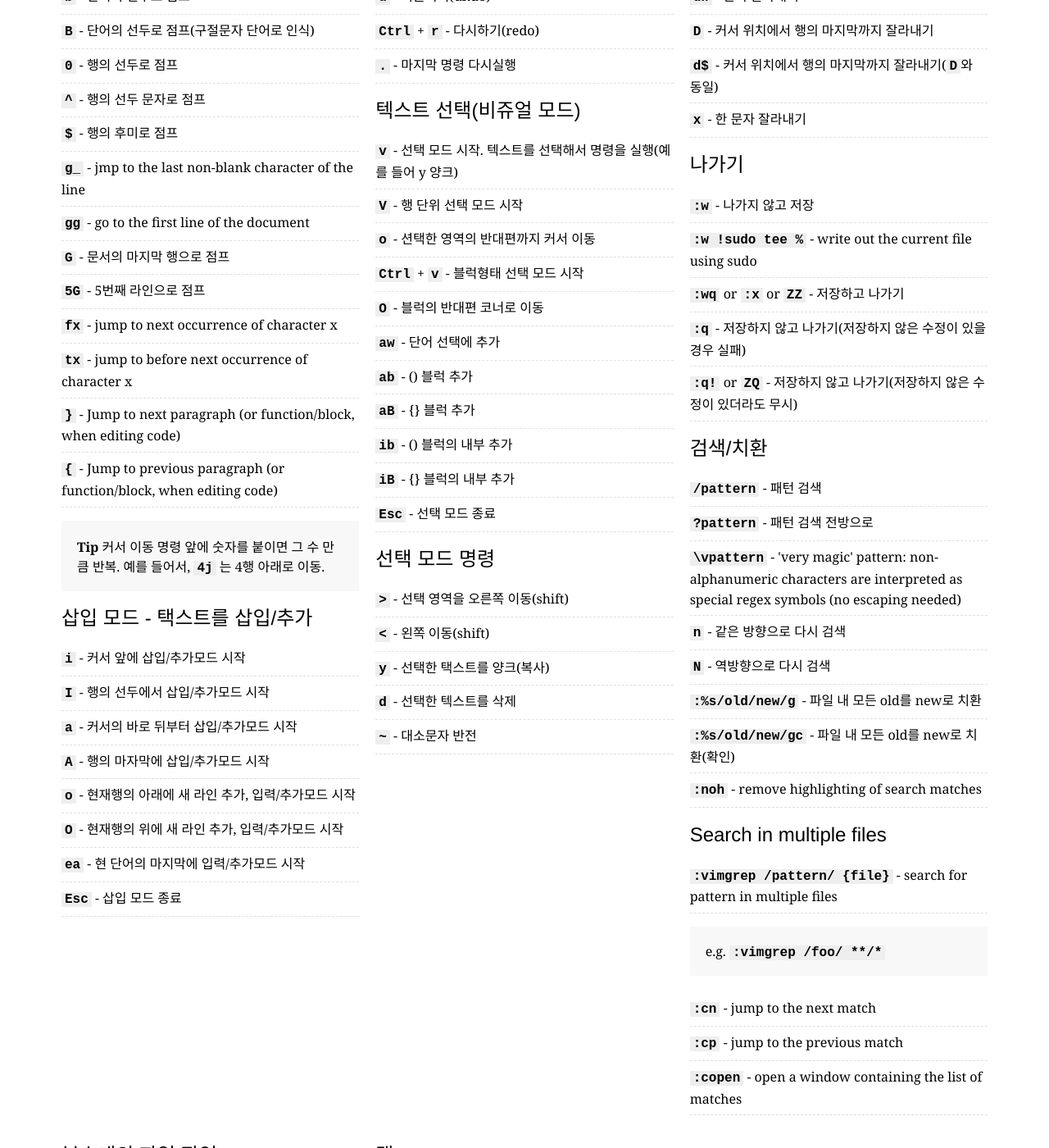
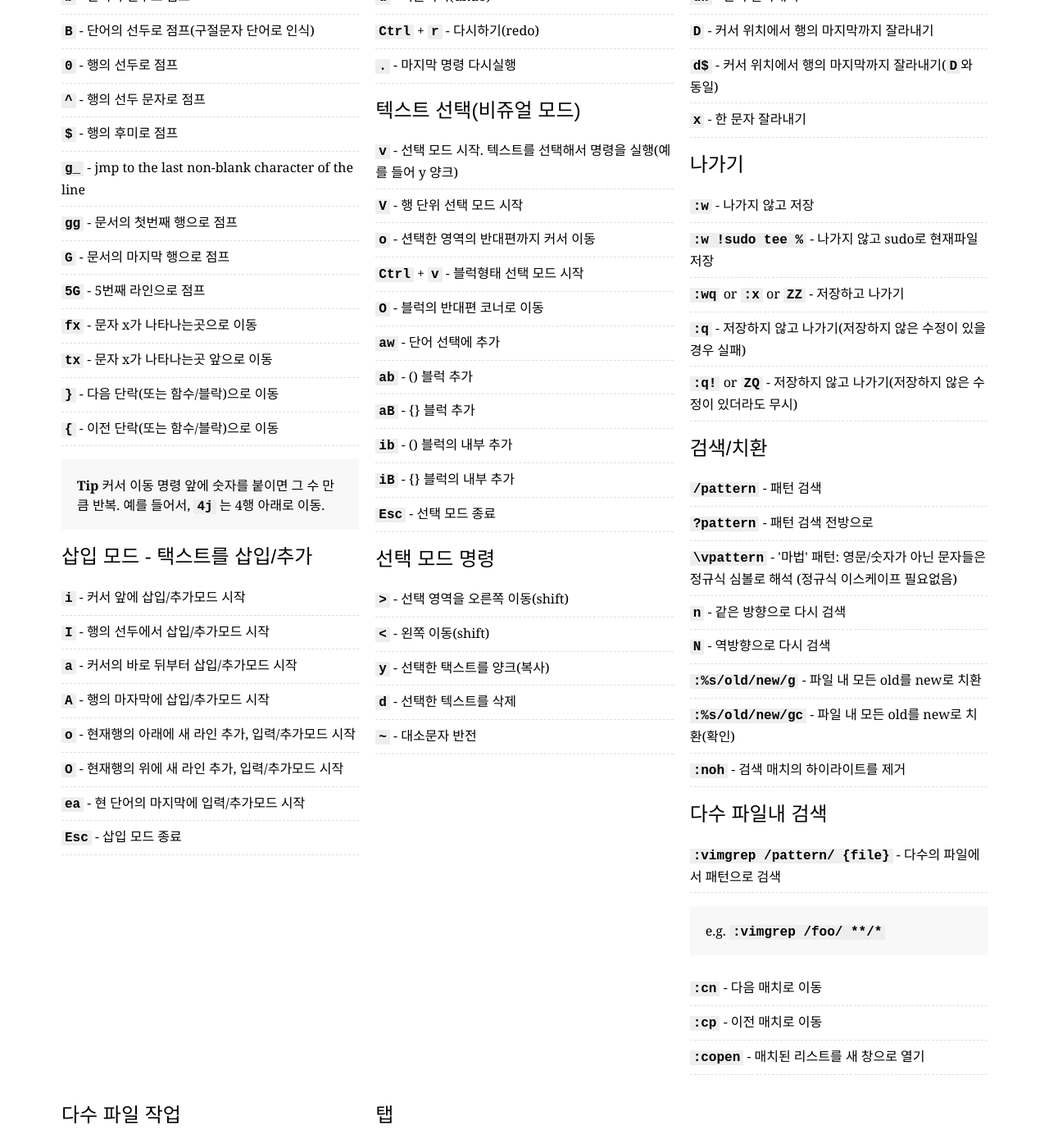
Before and after one commit to rtorr/vim-cheat-sheet, a Jekyll site: the page built from lang/ko/index.html, in a window 1280 px wide and 1400 px high, scrolled down 500 px. Shown: the whole window at 82% size. Built offline with Jekyll 4.4.1, drawn with Linux system fonts in a browser that asks for light colours; some of the changed text lies outside the part shown.

Commit message:
Translated the rest of index.html

```diff
--- a/lang/ko/index.html
+++ b/lang/ko/index.html
@@ -20,8 +20,13 @@
     zero: "행의 선두로 점프"
     caret: "행의 선두 문자로 점프"
     dollar: "행의 후미로 점프"
+    gg: "문서의 첫번째 행으로 점프"
     G: "문서의 마지막 행으로 점프"
     fiveG: "5번째 라인으로 점프"
+    fx: "문자 x가 나타나는곳으로 이동"
+    tx: "문자 x가 나타나는곳 앞으로 이동"
+    closeCurlyBrace: "다음 단락(또는 함수/블락)으로 이동"
+    openCurlyBrace: "이전 단락(또는 함수/블락)으로 이동"
   tip: "커서 이동 명령 앞에 숫자를 붙이면 그 수 만큼 반복. 예를 들어서, <kbd>4j</kbd> 는 4행 아래로 이동."
 
 insertMode:
@@ -95,6 +100,7 @@
   title: "나가기"
   commands:
     colonw: "나가지 않고 저장"
+    colonwsudo: "나가지 않고 sudo로 현재파일 저장"
     colonwq: "저장하고 나가기"
     colonx: "저장하고 나가기"
     colonq: "저장하지 않고 나가기(저장하지 않은 수정이 있을 경우 실패)"
@@ -105,17 +111,28 @@
   commands:
     forwardSlashPattern: "패턴 검색"
     questionMarkPattern: "패턴 검색 전방으로"
+    backslashVpattern: "'마법' 패턴: 영문/숫자가 아닌 문자들은 정규식 심볼로 해석 (정규식 이스케이프 필요없음)"
     n: "같은 방향으로 다시 검색"
     N: "역방향으로 다시 검색"
     colonPercentForwardSlashOldForwardSlashNewForwardSlashg: "파일 내 모든 old를 new로 치환"
     colonPercentForwardSlashOldForwardSlashNewForwardSlashgc: "파일 내 모든 old를 new로 치환(확인)"
+    colonnoh: "검색 매치의 하이라이트를 제거"
+
+searchMultipleFiles:
+  title: "다수 파일내 검색"
+  commands:
+    colonvimgrep: "다수의 파일에서 패턴으로 검색"
+    coloncn: "다음 매치로 이동"
+    coloncp: "이전 매치로 이동"
+    coloncopen: "매치된 리스트를 새 창으로 열기"
 
 workingWithMultipleFiles:
-  title: "복수개의 파일 작업"
+  title: "다수 파일 작업"
   commands:
     colone: "새 버퍼에서 파일 편집"
     colonbnext: "다음 버퍼로 이동"
     colonbprev: "앞 버퍼로 이동"
+    colonls: "열려있는 모든 버퍼를 목록화"
     colonbd: "버퍼를 삭제(파일을 닫음)"
     colonsp: "분할 윈도우에 새로운 버퍼의 새로운 파일을 열기"
     colonvsp: "세로 분활 윈도우에 새로운 버퍼에 새로운 파일을 열기"
@@ -139,6 +156,7 @@
     colontabmove:  "현재 탭을 n번째로 이동(0부터 시작)"
     colontabc: "현재 탭을 닫기"
     colontabo: "현재 탭 이외의 모든 탭 닫기"
+    colontabdo: "모든탭에 <code>명령어</code> 실행하기(e.g. <code>:tabdo q</code> - 열린 모든탭 닫기)"
 
 languages:
   title: "언어"
```
